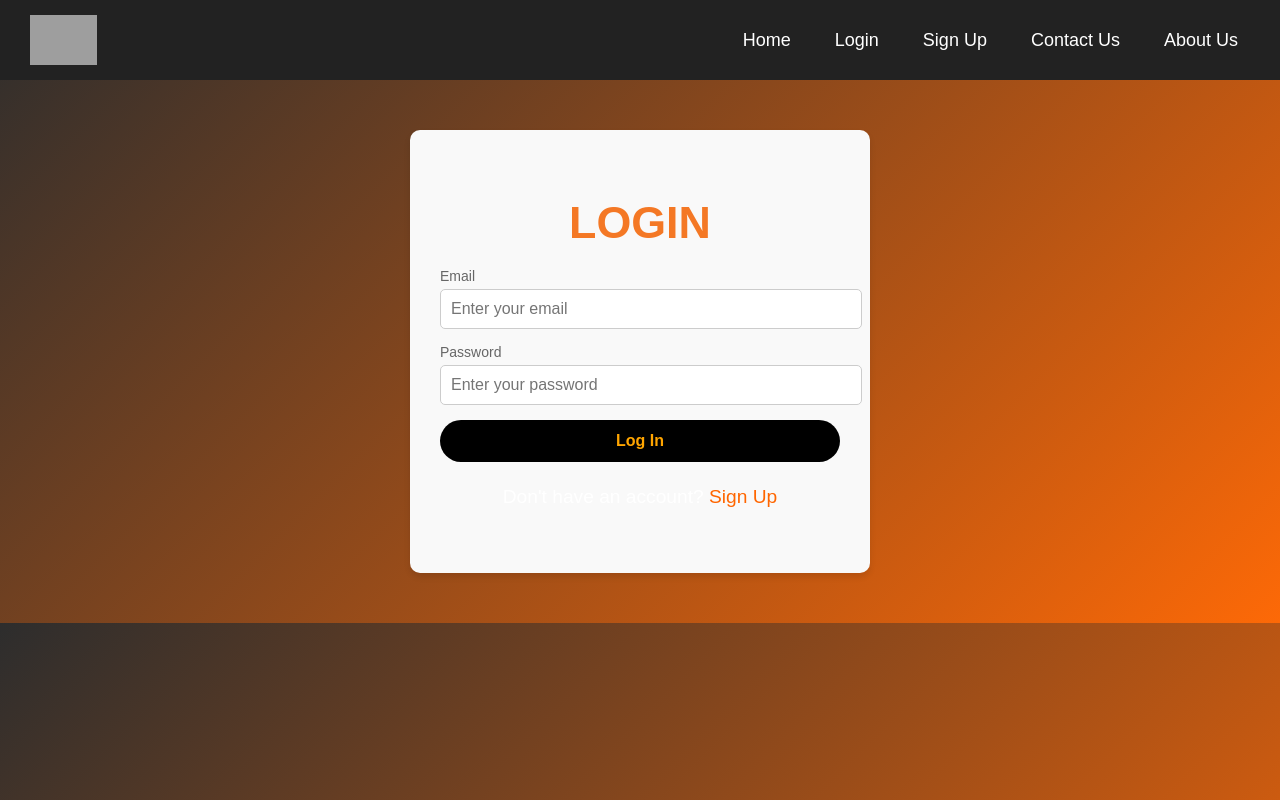
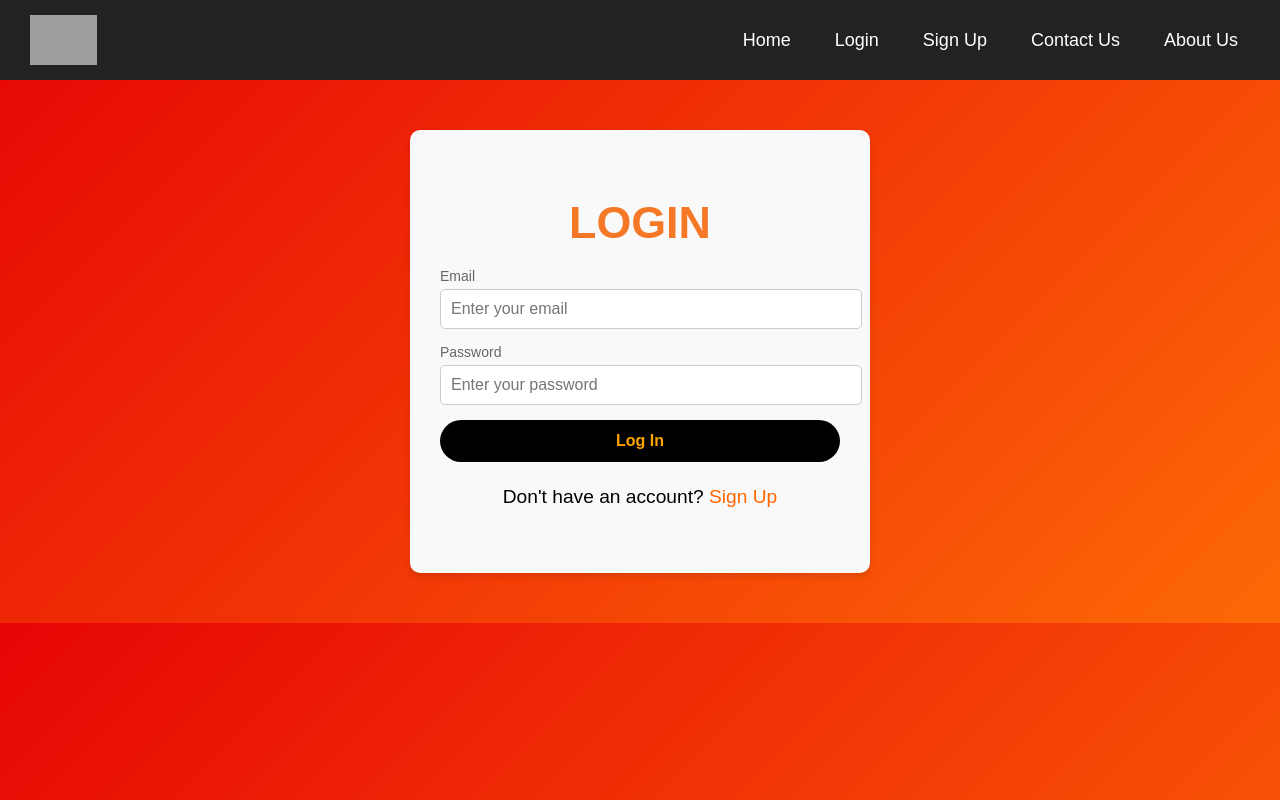
Before and after one commit to fabio-pecora/ball-up, a React (Create React App) app: page /login in a window 1280 px wide. Built offline with nearby package versions, Linux system fonts and the light colour scheme; grey boxes are pictures that could not be loaded.

Commit message:
making fixes

```diff
--- a/src/FormStyles.css
+++ b/src/FormStyles.css
@@ -1,22 +1,23 @@
-/* src/components/FormStyles.css */
-
 /* General Form Container Styles */
 .form-container {
+  margin-top: 100px; /* Increase the space from the top (title or navbar) */
   max-width: 400px;
   margin: 50px auto;
   padding: 30px;
   background: #f9f9f9;
   border-radius: 10px;
   box-shadow: 0 4px 6px rgba(0, 0, 0, 0.1);
+  z-index: 10; /* Higher value to ensure it's in front of the title */
 }
 
+/* Form Heading (h2) Styles */
 h2 {
   text-align: center;
   color: #333;
   margin-bottom: 20px;
 }
 
-  /* Input Fields Styles */
+/* Additional form input and button styles (No changes needed here) */
 .input-group {
   margin-bottom: 15px;
 }
@@ -48,7 +49,6 @@
   resize: vertical;
 }
 
-  /* Submit Button Styles */
 .submit-btn {
   width: 100%;
   padding: 12px;
@@ -65,7 +65,6 @@
   background-color: #e65c00;
 }
 
-  /* Footer Link Styles */
 .footer-link {
   text-align: center;
   margin-top: 20px;
@@ -79,21 +78,3 @@
 .footer-link a:hover {
   text-decoration: underline;
 }
-
-  /* src/components/FormStyles.css */
-
-.form-container {
-  margin-top: 80px; /* Account for fixed navbar */
-  max-width: 400px;
-  margin: 50px auto;
-  padding: 30px;
-  background: #f9f9f9;
-  border-radius: 10px;
-  box-shadow: 0 4px 6px rgba(0, 0, 0, 0.1);
-}
-
-h2 {
-  text-align: center;
-  color: #333;
-  margin-bottom: 20px;
-}
--- a/src/HomePage.css
+++ b/src/HomePage.css
@@ -5,14 +5,15 @@ body {
     margin: 0;
     padding: 0;
     font-family: 'Arial', sans-serif;
-    background: linear-gradient(135deg, #2d2d2d, #fd6907); /* Black to Orange Gradient */
-    color: white;
+    background: linear-gradient(135deg, #e70505, #fd6907); /* Black to Orange Gradient */
+  }
+  .home-page .hero h1 {
+    color: black;
   }
 
 
-  /* Hero Section */
   .hero {
-    color: white;
+    color: rgb(255, 255, 255);
     text-align: center;
     padding: 100px 20px;
   }
--- a/src/components/HomePage.js
+++ b/src/components/HomePage.js
@@ -13,7 +13,6 @@ const HomePage = () => {
         <p>FIND AND CONNECT WITH BASKETBALL COURTS NEAR YOU AND JOIN THE FUN!</p>
         <button>Get Started</button>
       </section>
-
       {/* Search Courts Section */}
       <section id="search-courts" className="search-courts">
         <h2>Search for Courts or Events</h2>
--- a/src/index.css
+++ b/src/index.css
@@ -1,7 +0,0 @@
-body {
-  font-family: Arial, sans-serif;
-}
-
-h1 {
-  text-align: center;
-}
```
Lines whose indentation alone changed are shown as unchanged.
